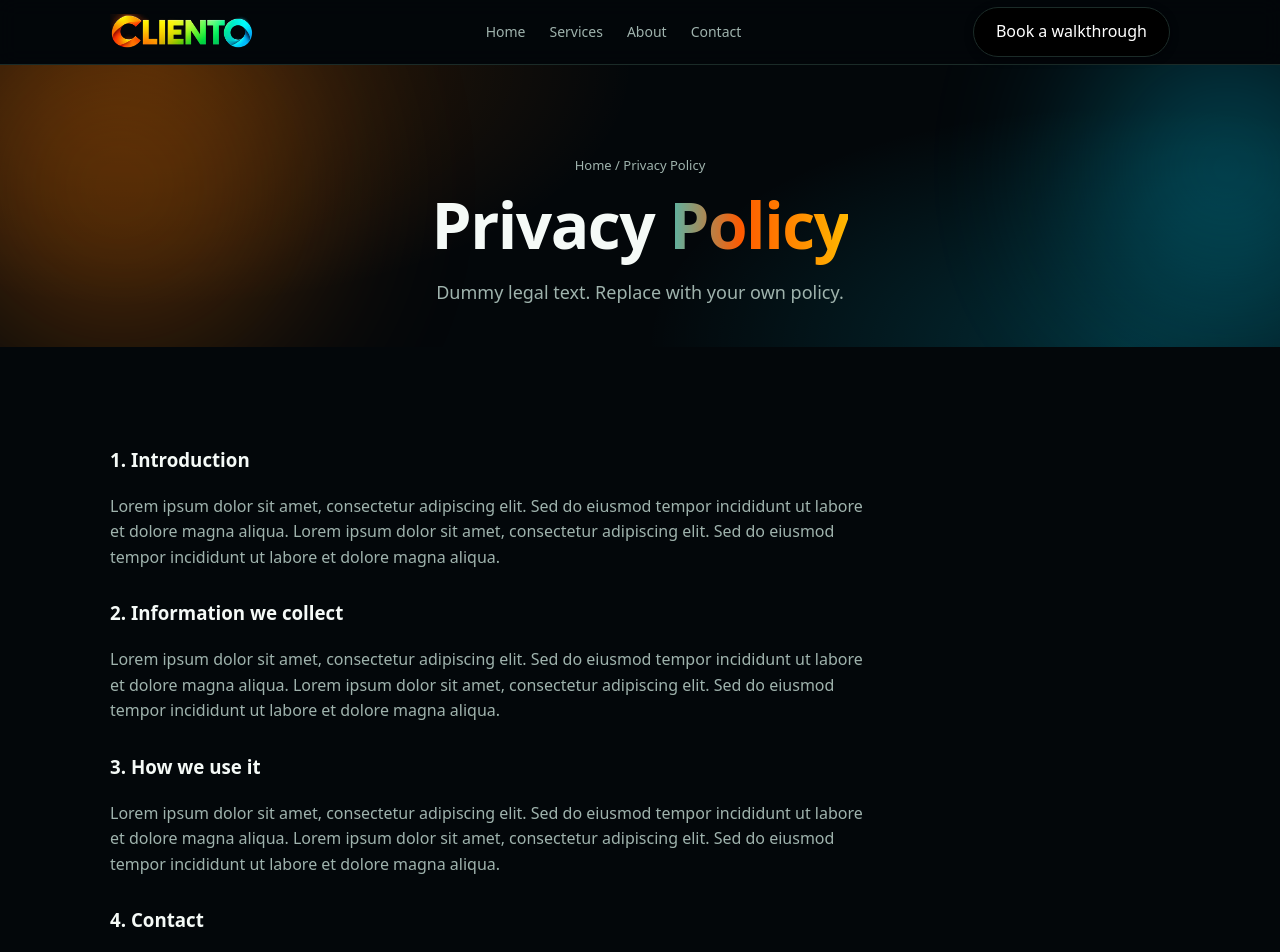
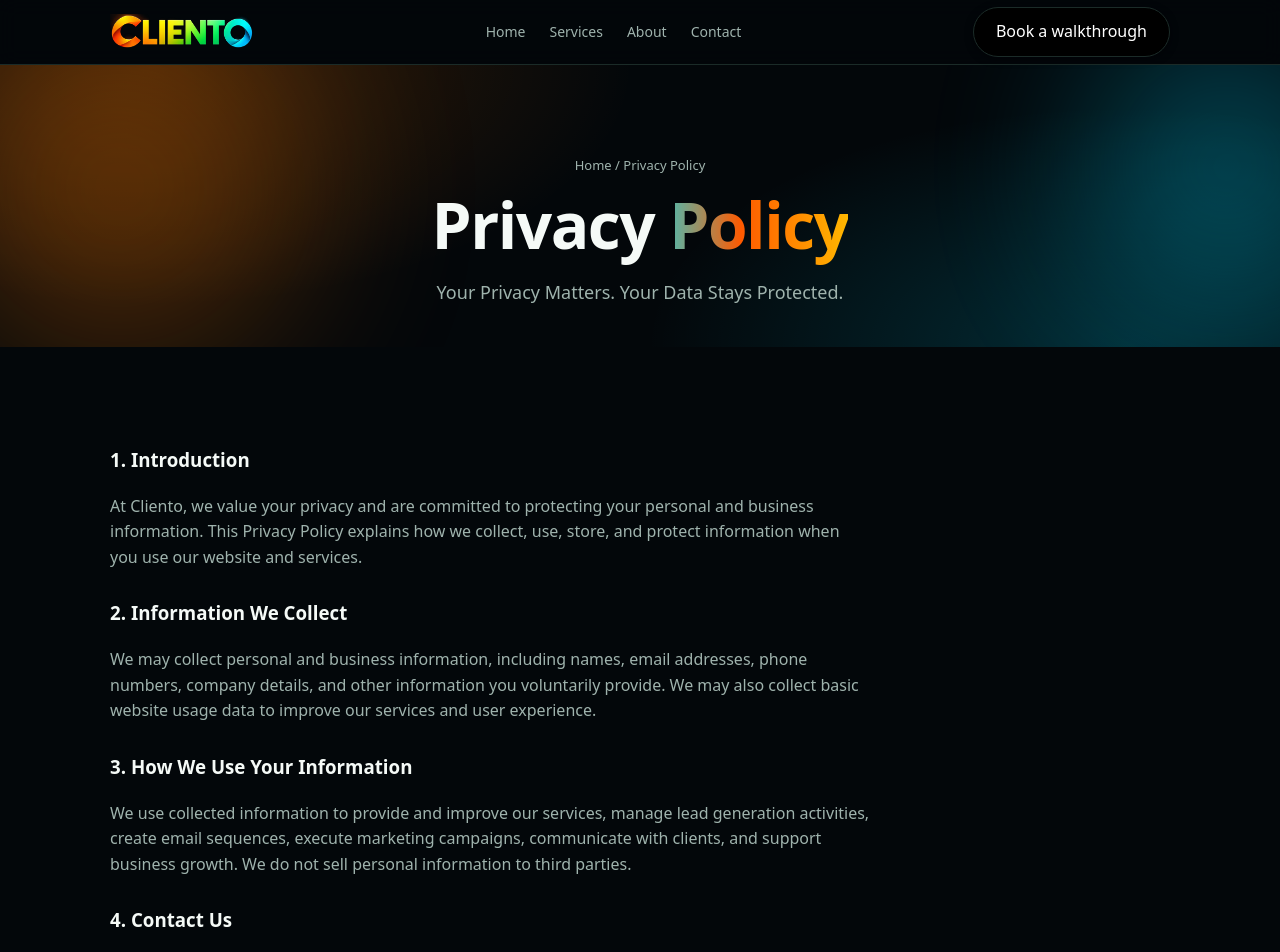
Before and after one commit to saimmali4911-prog/Cliento, a React (Vite) app in the folder client/: page /privacy in a window 1280 px wide. Shown: the top 952 px of the page. Built offline with nearby package versions, Linux system fonts and the light colour scheme.

Commit message:
Update Privacy Policy hero text and content sections

```diff
--- a/client/src/pages/Privacy.jsx
+++ b/client/src/pages/Privacy.jsx
@@ -9,7 +9,7 @@ export default function Privacy() {
         <div className="w" style={{ position: 'relative', zIndex: 1 }}>
           <div className="crumb">Home / Privacy Policy</div>
           <h1>Privacy <b>Policy</b></h1>
-          <p>Dummy legal text. Replace with your own policy.</p>
+          <p>Your Privacy Matters. Your Data Stays Protected.</p>
         </div>
       </header>
 
@@ -17,13 +17,16 @@ export default function Privacy() {
         <div className="w">
           <div className="prose">
             <h3>1. Introduction</h3>
-            <p>Lorem ipsum dolor sit amet, consectetur adipiscing elit. Sed do eiusmod tempor incididunt ut labore et dolore magna aliqua. Lorem ipsum dolor sit amet, consectetur adipiscing elit. Sed do eiusmod tempor incididunt ut labore et dolore magna aliqua.</p>
-            <h3>2. Information we collect</h3>
-            <p>Lorem ipsum dolor sit amet, consectetur adipiscing elit. Sed do eiusmod tempor incididunt ut labore et dolore magna aliqua. Lorem ipsum dolor sit amet, consectetur adipiscing elit. Sed do eiusmod tempor incididunt ut labore et dolore magna aliqua.</p>
-            <h3>3. How we use it</h3>
-            <p>Lorem ipsum dolor sit amet, consectetur adipiscing elit. Sed do eiusmod tempor incididunt ut labore et dolore magna aliqua. Lorem ipsum dolor sit amet, consectetur adipiscing elit. Sed do eiusmod tempor incididunt ut labore et dolore magna aliqua.</p>
-            <h3>4. Contact</h3>
-            <p>Lorem ipsum dolor sit amet, consectetur adipiscing elit. Sed do eiusmod tempor incididunt ut labore et dolore magna aliqua. Lorem ipsum dolor sit amet, consectetur adipiscing elit. Sed do eiusmod tempor incididunt ut labore et dolore magna aliqua.</p>
+            <p>At Cliento, we value your privacy and are committed to protecting your personal and business information. This Privacy Policy explains how we collect, use, store, and protect information when you use our website and services.</p>
+
+            <h3>2. Information We Collect</h3>
+            <p>We may collect personal and business information, including names, email addresses, phone numbers, company details, and other information you voluntarily provide. We may also collect basic website usage data to improve our services and user experience.</p>
+
+            <h3>3. How We Use Your Information</h3>
+            <p>We use collected information to provide and improve our services, manage lead generation activities, create email sequences, execute marketing campaigns, communicate with clients, and support business growth. We do not sell personal information to third parties.</p>
+
+            <h3>4. Contact Us</h3>
+            <p>If you have any questions, concerns, or requests regarding this Privacy Policy or your personal information, please contact our team through our official communication channels (<a href="mailto:cliento366@gmail.com" style={{ color: 'var(--c4)' }}>cliento366@gmail.com</a> / <a href="tel:+923200209383" style={{ color: 'var(--c4)' }}>+92 320 0209383</a>). We are committed to addressing your privacy concerns transparently and responsibly.</p>
           </div>
         </div>
       </section>
```
